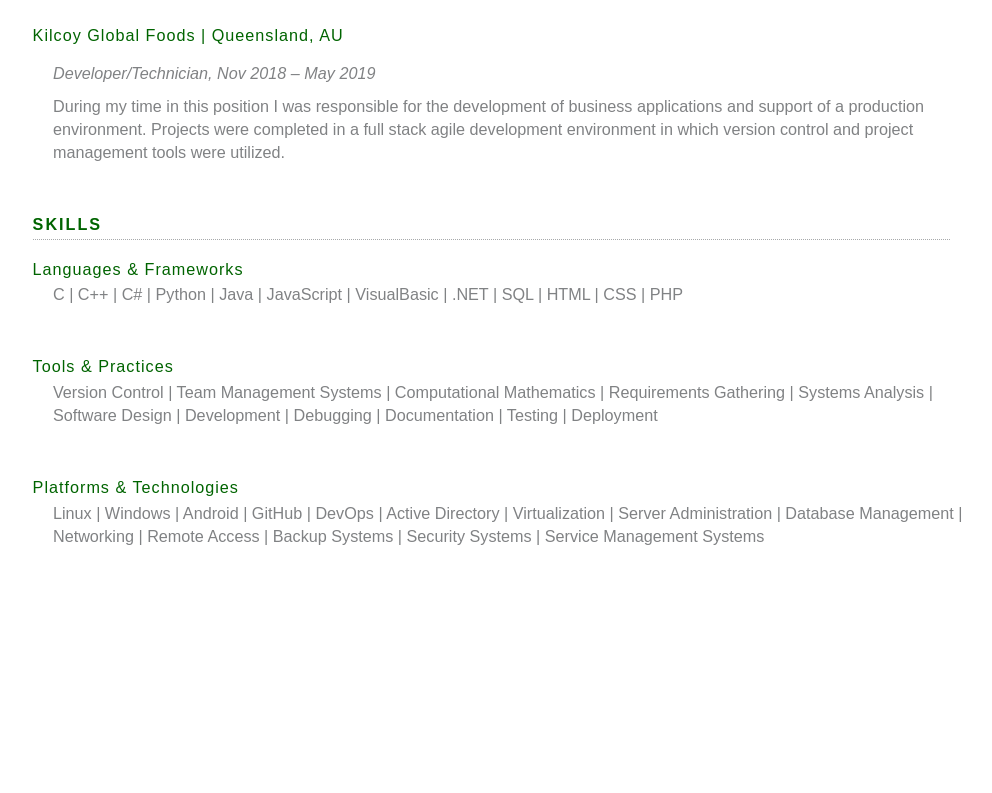
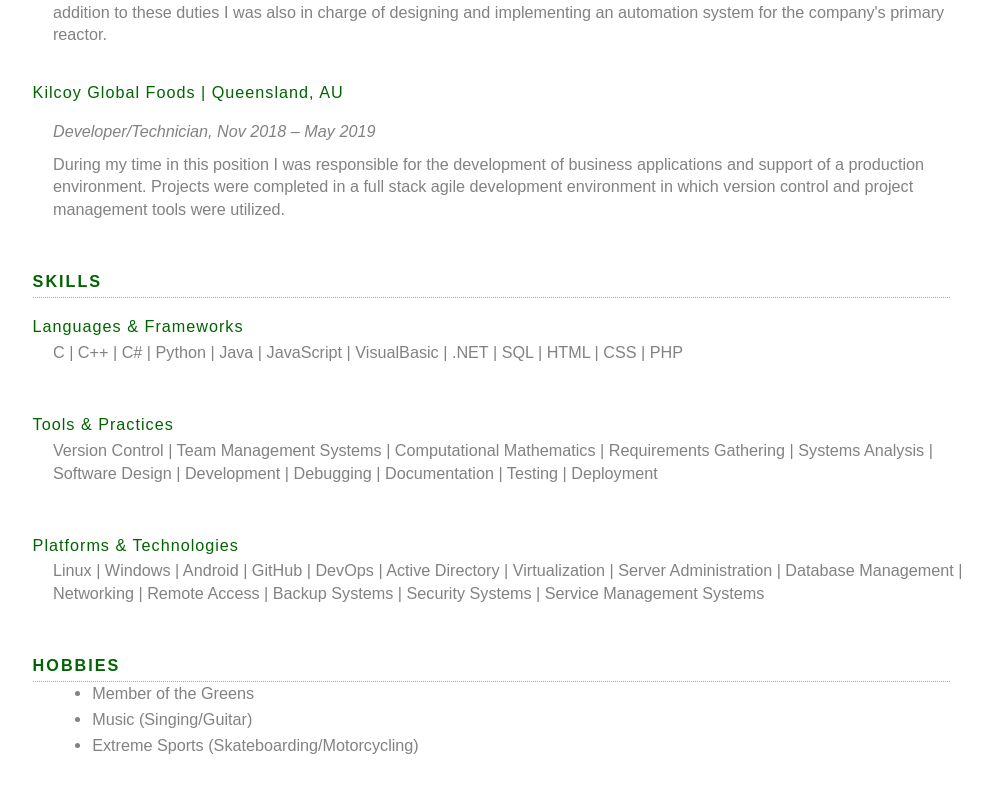
Before and after one commit to lreynolds188/Portfolio, a Next.js app: page /resume in a window 1280 px wide. Shown: the part 1703-2496 px from the top of the page, without its empty margins (98-1090 px from the left). Before the commit the page ends 2465 px from the top, so only its background shows below. Built offline with nearby package versions, Linux system fonts and the light colour scheme.

Commit message:
Update resume.js

```diff
--- a/pages/resume.js
+++ b/pages/resume.js
@@ -16,8 +16,7 @@ export default function Home() {
             <p className={styles.contact}>LUKE [AT] <a className={styles.contact} href="https://thereynolds.com.au" target="_blank">THEREYNOLDS.COM.AU</a></p>
           </div>
 
-          <h2 className={styles.categoryHeaders}>Summary</h2>
-          <hr />
+          <h2 className={styles.categoryHeaders}>Summary</h2><hr />
           <p className={styles.contact}>
             I am a Computer Scientist and the owner of <a href="https://atechsol.com.au">ATechSol</a> a technical consulting firm and online wiki based in Queensland, Australia.
             I currently have one subject remaining for completion of my degree and am the sole member of my business working to implement infrastructure and build the customer base.
@@ -36,14 +35,14 @@ export default function Home() {
             My goal is to work toward advancing the functionality, affordability, and sustainability of futuristic technological applications.
           </p>
 
-          <h2 className={styles.categoryHeaders}>Education</h2><hr />
+          <h2 className={styles.categoryHeaders}>Education</h2><hr /><br/>
           <a className={styles.primaryTitles} href="http://qut.edu.au" target="_blank">Queensland University of Technology | Queensland, AU</a>
           <p className={styles.categoryDetails}>Bachelor of Computer Science<br/>Gardens Point Campus<br/>2017 - Present</p>
           <br />
           <a className={styles.primaryTitles} href="http://tafebrisbane.edu.au" target="_blank">Tafe Queensland | Queensland, AU</a>
           <p className={styles.categoryDetails}>Diploma of Software Development<br/>Loganlea Campus<br/>2016</p>
 
-          <h2 className={styles.categoryHeaders}>Experience</h2><hr />
+          <h2 className={styles.categoryHeaders}>Experience</h2><hr /><br/>
           <a className={styles.primaryTitles} href="https://atechsol.com.au" target="_blank">ATechSol | Queensland, AU</a>
           <p className={styles.categoryDetails}>Technical Consultant, May 2021 - Present</p>
           <p className={styles.categoryDescription}>I am the owner and lead consultant of ATechSol a technical consulting firm and online wiki based in Brisbane, Queensland. I am currently working to implement infrastructure, comply with requirements, and build the customer base. The business offers a wide range of services from general support to IoT automated system development.</p>
@@ -65,6 +64,13 @@ export default function Home() {
           <br />
           <p className={styles.primaryTitles}>Platforms & Technologies</p>
           <p className={styles.categoryDescription}>Linux | Windows | Android | GitHub | DevOps | Active Directory | Virtualization | Server Administration | Database Management | Networking | Remote Access | Backup Systems | Security Systems | Service Management Systems</p>
+
+          <h2 className={styles.categoryHeaders}>Hobbies</h2><hr />
+            <ul>
+              <li className={styles.categoryDescription}>Member of the Greens</li>
+              <li className={styles.categoryDescription}>Music (Singing/Guitar)</li>
+              <li className={styles.categoryDescription}>Extreme Sports (Skateboarding/Motorcycling)</li>
+            </ul>
         </div>
       </main>
     </div>
```
